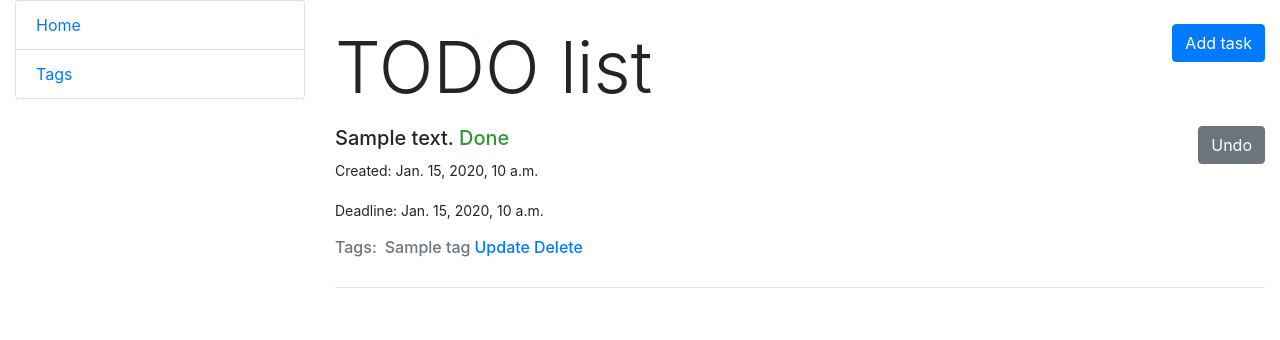
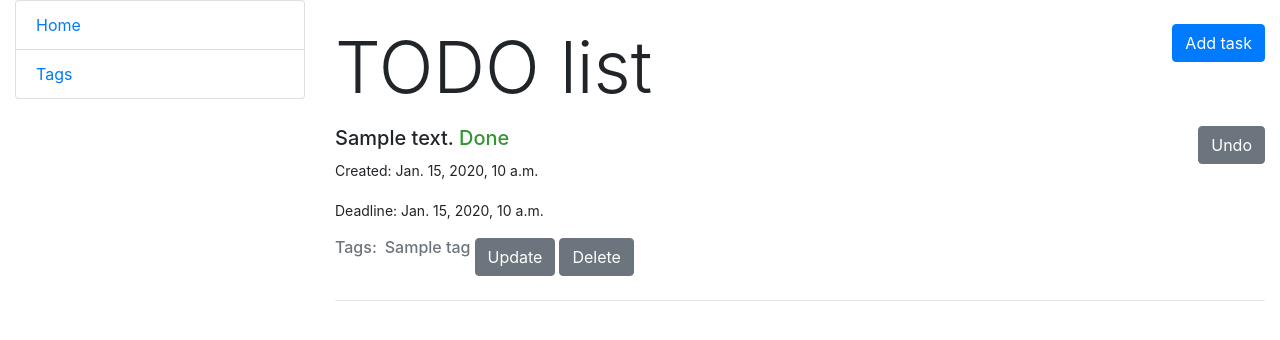
Before and after one commit to AntoniTS999/To-do-list, a Django app: page / in a window 1280 px wide. Shown: the top 340 px of the page. Run offline with Django 5.2, Linux system fonts and the light colour scheme; tables that the repository leaves empty hold one stand-in row (values such as "Sample post").

Commit message:
requirements.txt added

```diff
--- a/templates/todo/task_list.html
+++ b/templates/todo/task_list.html
@@ -28,8 +28,8 @@
     {% for tag in task.tags.all %}
       <h6>{{ tag.name }} </h6>
 
-      <h6 class="ml-1"><a href="{% url 'todo:task-update' pk=task.id %}">Update</a></h6>
-      <h6 class="ml-1"><a href="{% url 'todo:task-delete' pk=task.id %}">Delete</a></h6>
+      <h6 class="ml-1"><a class="btn btn-secondary" href="{% url 'todo:task-update' pk=task.id %}">Update</a></h6>
+      <h6 class="ml-1"><a class="btn btn-secondary" href="{% url 'todo:task-delete' pk=task.id %}">Delete</a></h6>
       <hr>
     {% endfor %}
   </div>
```
Also changed, not shown: requirements.txt (added, +13 -0 lines).
